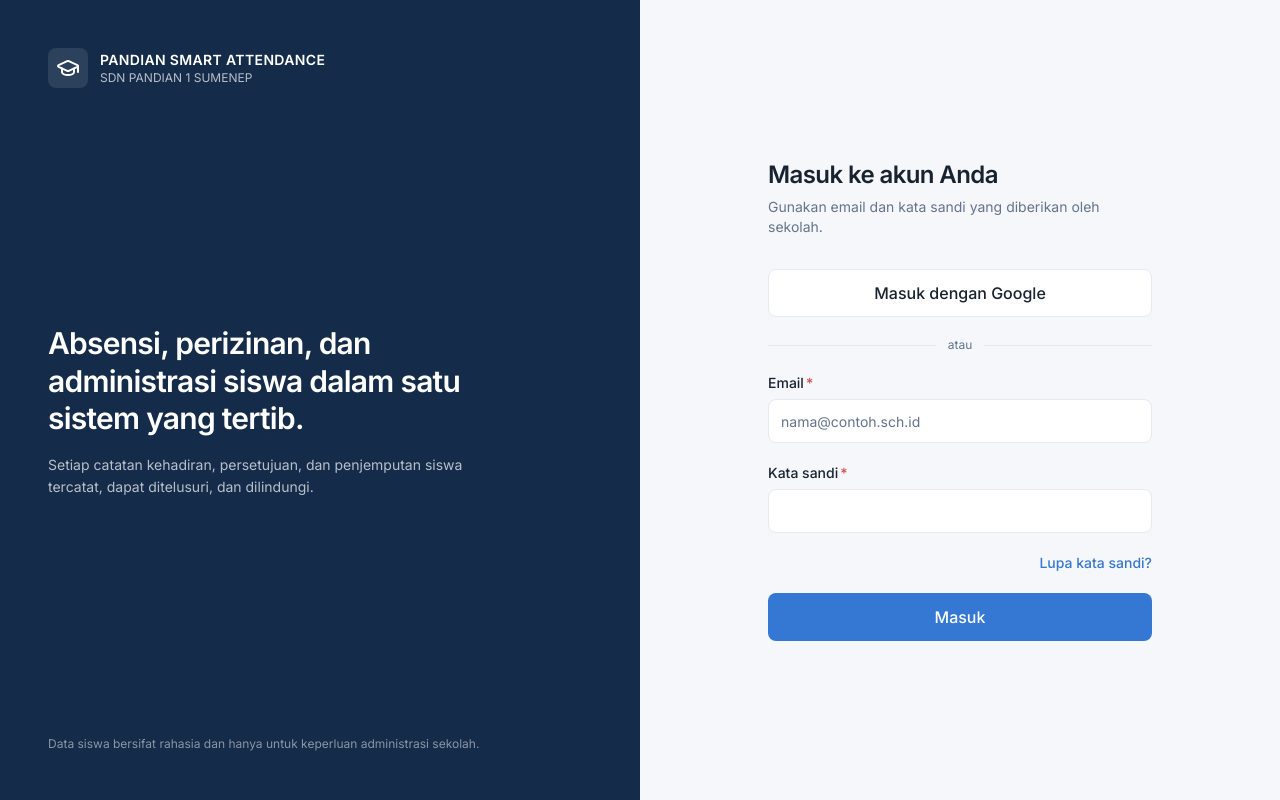
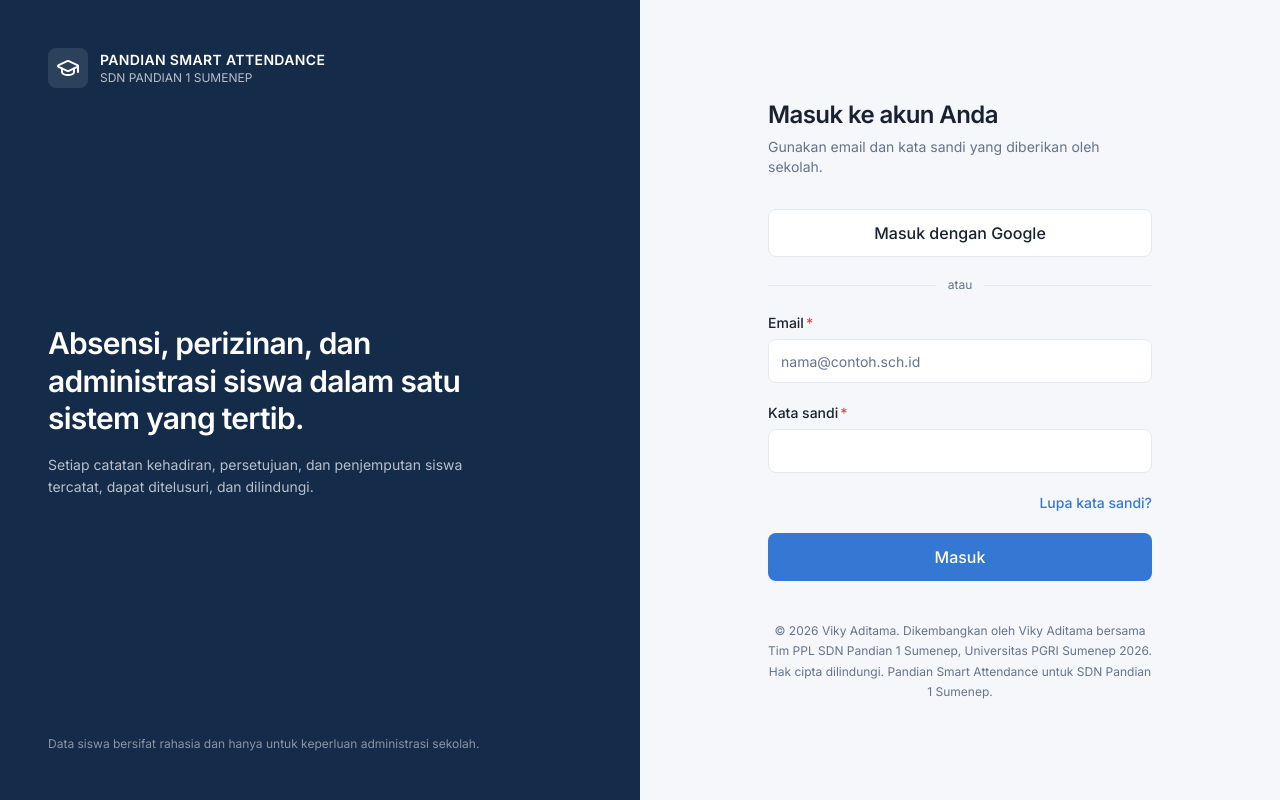
Before and after one commit to pularang01-dot/Pandian1-AbsensiQR, a Next.js app: page /login in a window 1280 px wide. Built offline with nearby package versions, Linux system fonts and the light colour scheme.

Commit message:
tambah copyright

```diff
--- a/package.json
+++ b/package.json
@@ -2,6 +2,8 @@
   "name": "pandian-smart-attendance",
   "version": "0.1.0",
   "private": true,
+  "author": "Viky Aditama",
+  "license": "SEE LICENSE IN LICENSE.md",
   "description": "Sistem Absensi, Izin, dan Administrasi Siswa SDN Pandian 1 Sumenep",
   "scripts": {
     "dev": "next dev",
--- a/src/components/auth/auth-shell.tsx
+++ b/src/components/auth/auth-shell.tsx
@@ -1,5 +1,6 @@
 import type { ReactNode } from "react";
 import { GraduationCap } from "lucide-react";
+import { CopyrightFooter } from "@/components/layout/copyright-footer";
 
 export function AuthShell({ title, description, children }: { title: string; description: string; children: ReactNode }) {
   return (
@@ -39,6 +40,7 @@ export function AuthShell({ title, description, children }: { title: string; des
           <h1 className="text-2xl font-semibold tracking-tight text-ink">{title}</h1>
           <p className="mt-1.5 text-sm text-ink-muted">{description}</p>
           <div className="mt-8">{children}</div>
+          <div className="mt-10"><CopyrightFooter /></div>
         </div>
       </section>
     </main>
--- a/src/components/layout/app-shell.tsx
+++ b/src/components/layout/app-shell.tsx
@@ -3,6 +3,7 @@
 import { useState, type ReactNode } from "react";
 import Link from "next/link";
 import { usePathname } from "next/navigation";
+import { CopyrightFooter } from "./copyright-footer";
 import { Bell, GraduationCap, LogOut, Menu, X } from "lucide-react";
 import { cn } from "@/lib/utils";
 import { navForRole, isActive } from "@/lib/navigation";
@@ -133,6 +134,7 @@ export function AppShell({
       </header>
 
       <main className="mx-auto w-full max-w-7xl px-4 py-6 sm:px-6 lg:py-8">{children}</main>
+      <div className="px-4 pb-6 sm:px-6"><CopyrightFooter /></div>
     </div>
   );
 }
--- /dev/null
+++ b/src/components/layout/copyright-footer.tsx
@@ -0,0 +1,10 @@
+import { COPYRIGHT, COPYRIGHT_LINE } from "@/lib/copyright";
+
+export function CopyrightFooter({ tone = "light" }: { tone?: "light" | "dark" }) {
+  return (
+    <footer className={`print:hidden text-center text-xs leading-relaxed ${tone === "dark" ? "text-white/50" : "text-ink-muted"}`}>
+      <p>{COPYRIGHT_LINE}</p>
+      <p className="mt-0.5">Hak cipta dilindungi. {COPYRIGHT.app} untuk SDN Pandian 1 Sumenep.</p>
+    </footer>
+  );
+}
--- /dev/null
+++ b/src/lib/copyright.ts
@@ -0,0 +1,10 @@
+/** Informasi hak cipta aplikasi. Ubah di sini agar tampil konsisten di seluruh halaman. */
+export const COPYRIGHT = {
+  year: 2026,
+  app: "Pandian Smart Attendance",
+  developer: "Viky Aditama",
+  team: "Tim PPL SDN Pandian 1 Sumenep",
+  institution: "Universitas PGRI Sumenep",
+} as const;
+
+export const COPYRIGHT_LINE = `© ${COPYRIGHT.year} ${COPYRIGHT.developer}. Dikembangkan oleh ${COPYRIGHT.developer} bersama ${COPYRIGHT.team}, ${COPYRIGHT.institution} ${COPYRIGHT.year}.`;
```
Also changed, not shown: 2 other files (tests, documents, lock files or other folders).
